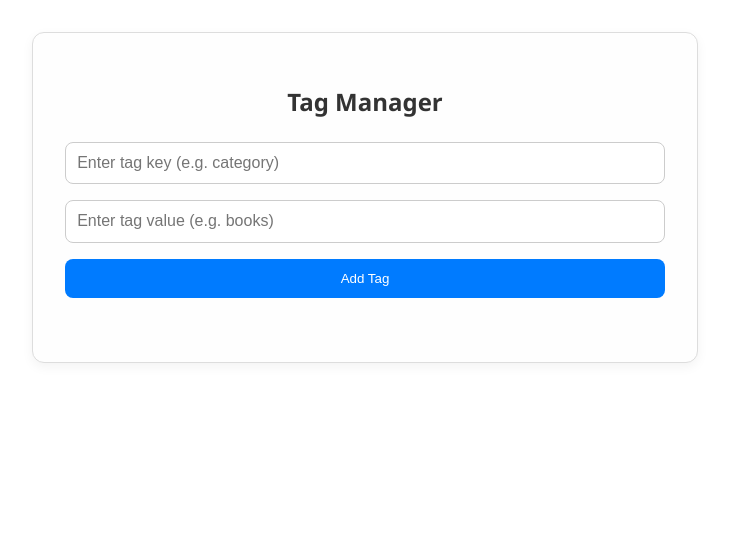
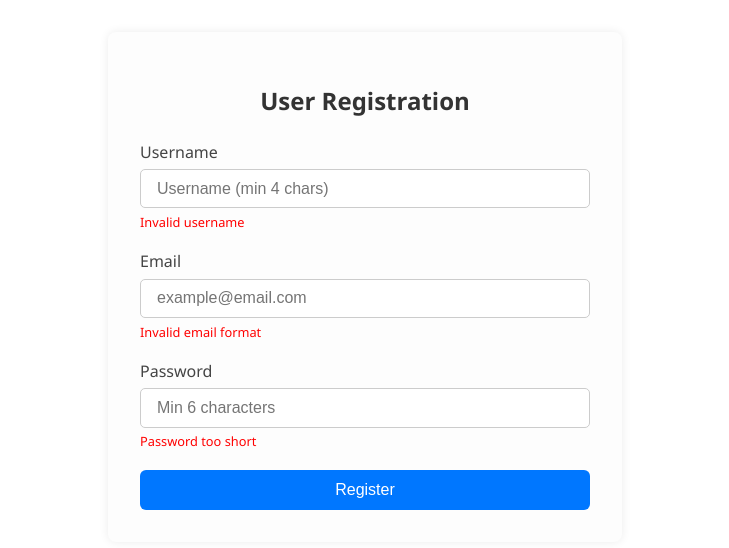
Before and after one commit to ayomidesangogade/Dynamic-Object-State-Challenges, a React (Vite) app: page / in a window 1280 px wide. Shown: the top 548 px of the page, without its empty margins (275-1004 px from the left). Built offline with nearby package versions, Linux system fonts and the light colour scheme.

Commit message:
Add FieldValidator and Settings components with corresponding styles

```diff
--- a/src/App.jsx
+++ b/src/App.jsx
@@ -3,10 +3,12 @@ import Reactions from "./solutions/PostReactions"
 import Response from "./solutions/Survey"
 import Panel from "./solutions/PermissionsPanel"
 import TagManager from "./solutions/TagManager"
+import Settings from "./solutions/SettingsObject"
+import FieldValidator from "./solutions/ObjectFieldValidator"
 
 function App() {
   return (
-    <TagManager />
+    <FieldValidator />
   )
 }
 
--- /dev/null
+++ b/src/css/object_field_validator.css
@@ -0,0 +1,68 @@
+.form-validator-container {
+  max-width: 450px;
+  margin: 2rem auto;
+  padding: 2rem;
+  background: #fdfdfd;
+  border-radius: 8px;
+  box-shadow: 0 0 10px rgba(0,0,0,0.08);
+  font-family: 'Segoe UI', sans-serif;
+}
+
+h2 {
+  text-align: center;
+  margin-bottom: 1.5rem;
+  color: #333;
+}
+
+.validator-form {
+  display: flex;
+  flex-direction: column;
+  gap: 1.2rem;
+}
+
+.input-group {
+  display: flex;
+  flex-direction: column;
+  position: relative;
+}
+
+.input-group label {
+  margin-bottom: 0.4rem;
+  font-weight: 500;
+  color: #444;
+}
+
+.input-group input {
+  padding: 0.6rem 1rem;
+  border: 1.5px solid #ccc;
+  border-radius: 5px;
+  font-size: 1rem;
+  outline: none;
+  transition: border 0.3s;
+}
+
+.input-group input:focus {
+  border-color: #0077ff;
+}
+
+.error-message {
+  font-size: 0.8rem;
+  color: red;
+  margin-top: 0.3rem;
+  display: none;
+}
+
+button[type="submit"] {
+  padding: 0.7rem;
+  background-color: #0077ff;
+  color: white;
+  border: none;
+  border-radius: 6px;
+  cursor: pointer;
+  font-size: 1rem;
+  transition: background 0.3s ease;
+}
+
+button[type="submit"]:hover {
+  background-color: #005fcb;
+}
--- /dev/null
+++ b/src/css/settings_object.css
@@ -0,0 +1,37 @@
+.settings-container {
+  max-width: 400px;
+  margin: 2rem auto;
+  padding: 1.5rem;
+  background-color: #f4f4f4;
+  border-radius: 8px;
+  font-family: "Segoe UI", sans-serif;
+  box-shadow: 0 4px 10px rgba(0,0,0,0.1);
+}
+
+.settings-container h2 {
+  text-align: center;
+  margin-bottom: 1rem;
+  color: #333;
+}
+
+.settings-form {
+  display: flex;
+  flex-direction: column;
+  gap: 1rem;
+}
+
+.setting-option {
+  background-color: white;
+  border-radius: 6px;
+  padding: 0.75rem 1rem;
+  border: 1px solid #ccc;
+  transition: background 0.3s ease;
+}
+
+.setting-option:hover {
+  background-color: #e9f5ff;
+}
+
+.setting-option input[type="checkbox"] {
+  margin-right: 0.5rem;
+}
--- /dev/null
+++ b/src/solutions/ObjectFieldValidator.jsx
@@ -0,0 +1,72 @@
+import React from "react"
+import "../css/object_field_validator.css"
+
+function FieldValidator() {
+    const [validation, setValidation] = React.useState({username: false, email: false, password: false})
+    const [form, setForm] = React.useState({username: "", email: "", password: ""})
+
+    function handleChange(event) {
+        const {name, value} = event.target
+
+            setForm(prevForm => (
+                {...prevForm, [name]:value}
+            ))
+
+
+        if (name === "username") {
+            if (value.length >= 4) {
+                setValidation(prev => ({...prev, username: true}))
+            } else {
+                setValidation(prev => ({ ...prev, username: false }))
+            }
+        }
+
+        if (name === "email") {
+            const emailRegex = /^[^\s@]+@[^\s@]+\.[^\s@]+$/
+            if (emailRegex.test(value)) {
+                setValidation(prev => ({ ...prev, email: true }))
+            } else {
+                setValidation(prev => ({ ...prev, email: false }))
+            }
+        }
+
+        if (name === "password") {
+            if (value.length >= 6) {
+                setValidation(prev => ({ ...prev, password: true }))
+            } else {
+                setValidation(prev => ({ ...prev, password: false }))
+            }
+        }
+    }
+    function handleSubmit(event) {
+        event.preventDefault()
+    }
+    return (
+        <div className="form-validator-container">
+            <h2>User Registration</h2>
+            <form className="validator-form" onSubmit={handleSubmit}>
+                <div className="input-group">
+                <label htmlFor="username">Username</label>
+                <input type="text" name="username" id="username" placeholder="Username (min 4 chars)" value={form.username} onChange={handleChange}/>
+                <small className="error-message" style={{display: `${!validation.username ? "block": "none"}`}}>Invalid username</small>
+                </div>
+
+                <div className="input-group">
+                <label htmlFor="email">Email</label>
+                <input type="email" name="email" id="email" placeholder="example@email.com" value={form.email} onChange={handleChange}/>
+                <small className="error-message" style={{display: `${!validation.email ? "block" : "none"}`}}>Invalid email format</small>
+                </div>
+
+                <div className="input-group">
+                <label htmlFor="password">Password</label>
+                <input type="password" name="password" id="password" placeholder="Min 6 characters" value={form.password} onChange={handleChange}/>
+                <small className="error-message" style={{display: `${!validation.password ? "block" : "none"}`}}>Password too short</small>
+                </div>
+
+                <button type="submit">Register</button>
+            </form>
+        </div>
+    )
+}
+
+export default FieldValidator
--- /dev/null
+++ b/src/solutions/SettingsObject.jsx
@@ -0,0 +1,61 @@
+import React from "react"
+import "../css/settings_object.css"
+
+function Settings() {
+    const [settings, setSettings] = React.useState({autoPlay: false, sound: false, darkMode: false})
+
+    function handleChange(key) {
+        setSettings(prevSetting => (
+                {...prevSetting, [key]: !prevSetting[key]}
+            )
+        )
+    }
+    return (
+        <div className="settings-container">
+            <h2>App Settings</h2>
+            <form className="settings-form">
+                <div className="setting-option">
+                <label htmlFor="autoPlay">
+                    <input
+                        type="checkbox"
+                        id="autoPlay"
+                        name="autoPlay"
+                        checked={settings.autoPlay}
+                        onChange={() => handleChange("autoPlay")}
+                    />
+                    Auto Play
+                </label>
+                </div>
+                <div className="setting-option">
+                <label htmlFor="sound">
+                    <input
+                        type="checkbox"
+                        id="sound"
+                        name="sound"
+                        checked={settings.sound}
+                        onChange={() => handleChange("sound")}
+                    />
+                    Sound
+                </label>
+                </div>
+                <div className="setting-option">
+                <label htmlFor="darkMode">
+                    <input
+                        type="checkbox"
+                        id="darkMode"
+                        name="darkMode"
+                        checked={settings.darkMode}
+                        onChange={() => handleChange("darkMode")}
+                    />
+                    Dark Mode
+                </label>
+                </div>
+                <div>
+                    {JSON.stringify(settings, null, 2)}
+                </div>
+            </form>
+        </div>
+    )
+}
+
+export default Settings
```
